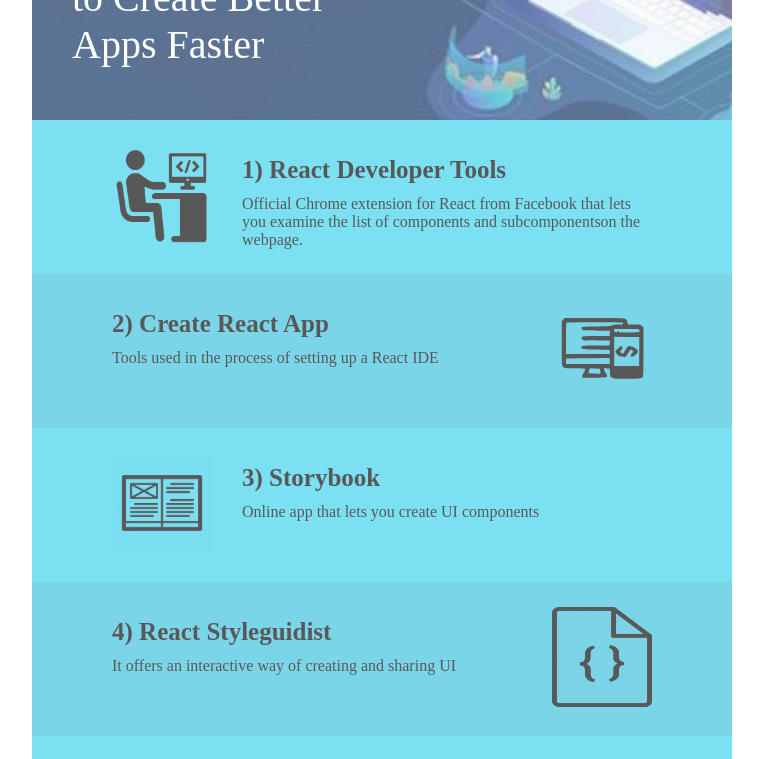
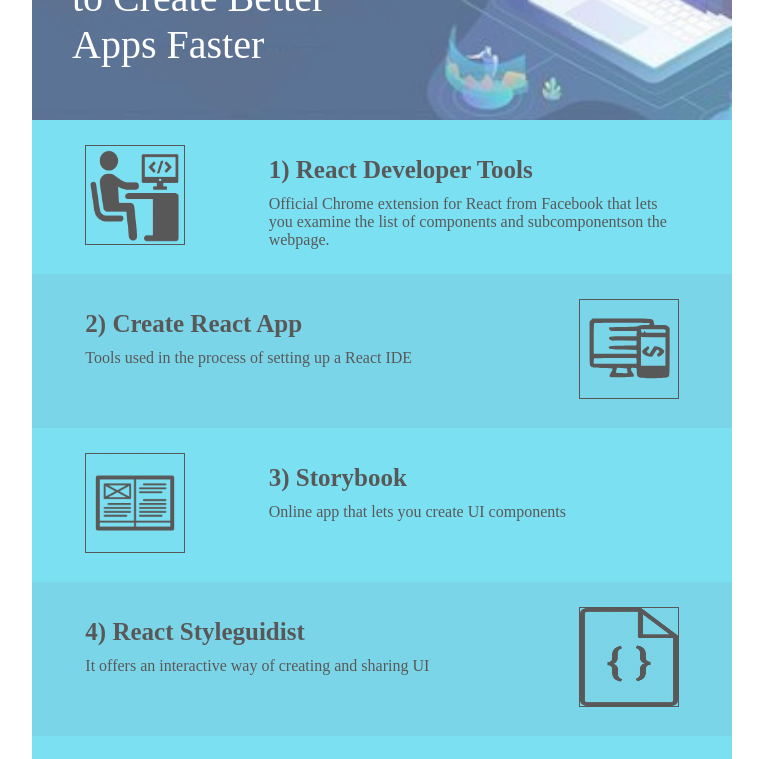
Before and after one commit to Shivansh-Appinventiv/ReactTraining, a React (Create React App) app: page / in a window 1280 px wide. Shown: the part 1880-2639 px from the top of the page, without its empty margins (258-1021 px from the left). Built offline with nearby package versions, Linux system fonts and the light colour scheme.

Commit message:
added reusable component and function in assignment2

```diff
--- /dev/null
+++ b/src/components/listItem.js
@@ -0,0 +1,26 @@
+import React, { Component } from "react";
+
+class ListItem extends Component {
+  render() {
+    const { id, img, imgText, heading, headingText } = this.props.item;
+    return (
+      <div className={"listBox"}>
+        <div className="listItem">
+          <div className={`sideImage upImage`}>
+            <img src={img} alt={imgText} />
+          </div>
+          <div className={"sideText"}>
+            <div className={"sideTextHeading"}>
+              {id}
+              {") "}
+              {heading}
+            </div>
+            <div className={"sideTextBody"}>{headingText}</div>
+          </div>
+        </div>
+      </div>
+    );
+  }
+}
+
+export default ListItem;
--- a/src/modules/assignment2/index.css
+++ b/src/modules/assignment2/index.css
@@ -45,43 +45,41 @@
 .bodyContainer {
   width: 100%;
 }
-.bodyContainer ul {
-  list-style: none;
+
+.bodyContainer .listBox .listItem {
+  padding: 25px 0;
+  display: flex;
+  flex-direction: row;
+  justify-content: space-evenly;
 }
 
-.bodyContainer ul li {
-  padding: 25px 50px;
-  display: flex;
-  flex-direction: row;
-  justify-content: center;
-}
-
-.bodyContainer ul li:nth-child(2n + 1) {
+.bodyContainer .listBox:nth-child(2n + 1) {
   background: rgba(1, 196, 231, 0.8);
 }
 
-.bodyContainer ul li:nth-child(2n) {
+.bodyContainer .listBox:nth-child(2n) {
   background: rgba(2, 176, 210, 0.8);
 }
 
-.bodyContainer ul li .upImage {
+.bodyContainer .listBox .listItem .upImage {
   margin: 0 30px 0 0;
 }
 
-.bodyContainer ul li .downImage {
+.bodyContainer .listBox .listItem .downImage {
   margin: 0 0 0 30px;
 }
 
-.bodyContainer ul li .sideImage img {
+.bodyContainer .listBox .listItem .sideImage img {
   height: 100px;
   width: 100px;
+  border: 1px solid black;
 }
 
-.bodyContainer ul li .sideText {
+.bodyContainer .listBox .listItem .sideText {
   width: 410px;
 }
 
-.bodyContainer ul li .sideText .sideTextHeading {
+.bodyContainer .listBox .listItem .sideText .sideTextHeading {
   font-size: 25px;
   line-height: 50px;
   font-weight: bold;
@@ -109,6 +107,6 @@
   color: white;
   margin-right: 10px;
 }
-.footerContainer .divider{
-    font-size: 20px;
+.footerContainer .divider {
+  font-size: 20px;
 }
--- a/src/modules/assignment2/index.js
+++ b/src/modules/assignment2/index.js
@@ -9,6 +9,7 @@
 import bootstrapIcon from "./assets/images/bootstrapIcon.png";
 import skypeIcon from "./assets/images/skypeIcon.svg";
 import emailIcon from "./assets/images/emailIcon.svg";
+import ListItem from "../../components/listItem";
 
 const listItems = [
   {
@@ -83,6 +84,26 @@
 ];
 
 export default class Assignment2 extends React.Component {
+  renderList({ id, img, imgText, heading, headingText }) {
+    return (
+      <div className={"listBox"}>
+        <div className="listItem">
+          <div className={"sideText"}>
+            <div className={"sideTextHeading"}>
+              {id}
+              {") "}
+              {heading}
+            </div>
+            <div className={"sideTextBody"}>{headingText}</div>
+          </div>
+          <div className={`sideImage downImage`}>
+            <img src={img} alt={imgText} />
+          </div>
+        </div>
+      </div>
+    );
+  }
+
   render() {
     return (
       <div className={"wrapper"}>
@@ -102,47 +123,13 @@
             </div>
           </div>
           <div className={"bodyContainer"}>
-            <ul>
-              {listItems.map((value) => {
-                if (value.id % 2) {
-                  return (
-                    <li key={value.id}>
-                      <div className={`sideImage upImage`}>
-                        <img src={value.img} alt={value.imgText} />
-                      </div>
-                      <div className={"sideText"}>
-                        <div className={"sideTextHeading"}>
-                          {value.id}
-                          {") "}
-                          {value.heading}
-                        </div>
-                        <div className={"sideTextBody"}>
-                          {value.headingText}
-                        </div>
-                      </div>
-                    </li>
-                  );
-                } else {
-                  return (
-                    <li key={value.id}>
-                      <div className={"sideText"}>
-                        <div className={"sideTextHeading"}>
-                          {value.id}
-                          {") "}
-                          {value.heading}
-                        </div>
-                        <div className={"sideTextBody"}>
-                          {value.headingText}
-                        </div>
-                      </div>
-                      <div className={`sideImage downImage`}>
-                        <img src={value.img} alt={value.imgText} />
-                      </div>
-                    </li>
-                  );
-                }
-              })}
-            </ul>
+            {listItems.map((value) => {
+              if (value.id % 2) {
+                return <ListItem item={value} />;
+              } else {
+                return this.renderList(value);
+              }
+            })}
           </div>
           <div className={"footerContainer"}>
             <span>
```
